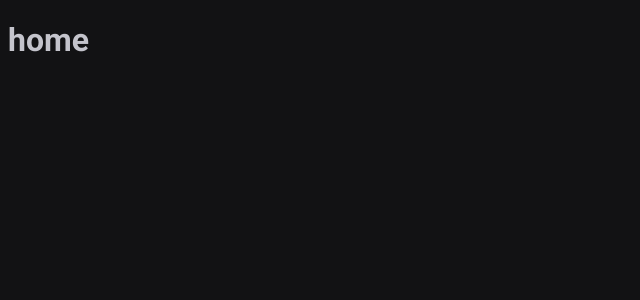
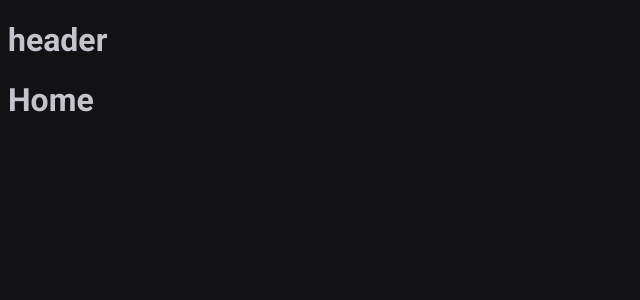
Before and after one commit to Ericles-Miller/Ignite_watch, a React (Vite) app: page / in a window 1280 px wide. Shown: the top 300 px of the page, without its empty margins (0-640 px from the left). Built offline with nearby package versions, Linux system fonts and the light colour scheme.

Commit message:
insert chained routers

```diff
--- a/src/Router.tsx
+++ b/src/Router.tsx
@@ -1,12 +1,15 @@
 import { Routes, Route } from 'react-router-dom';
 import { Home } from './pages/Home';
 import { History } from './pages/History';
+import { DefaultLayout } from './layout/DefaultLayout';
 
 export function Router() {
   return (
     <Routes>
-      <Route path="/" element={<Home />} />
-      <Route path="/history" element={<History />} />
+      <Route path='/' element={<DefaultLayout />}>
+        <Route path="/" element={<Home />} />
+        <Route path="/history" element={<History />} />
+      </Route>
     </Routes>
   );
 }
--- /dev/null
+++ b/src/components/Header.tsx
@@ -0,0 +1,6 @@
+
+export function Header() {
+    return (
+        <h1>header</h1>
+    )
+}
--- /dev/null
+++ b/src/layout/DefaultLayout.tsx
@@ -0,0 +1,11 @@
+import { Outlet } from "react-router-dom";
+import { Header } from "../components/Header";
+
+export function DefaultLayout() {
+    return(
+        <div>
+            <Header />
+            <Outlet />
+        </div>
+    );
+}
--- a/src/pages/History.tsx
+++ b/src/pages/History.tsx
@@ -1,5 +1,9 @@
+import { Header } from "../components/Header";
+
 export function History() {
     return (
-        <p>history</p>
+        <div>
+            <h1>History</h1>
+        </div>
     );
 }
--- a/src/pages/Home.tsx
+++ b/src/pages/Home.tsx
@@ -1,5 +1,9 @@
+import { Header } from "../components/Header";
+
 export function Home() {
     return (
-        <h1>home</h1>
+        <div>
+            <h1>Home</h1>
+        </div>
     );
 }
```
